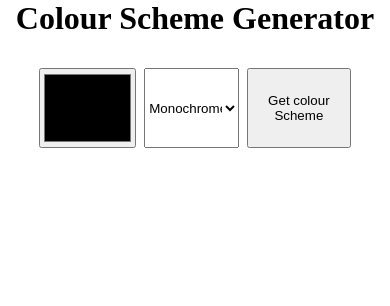
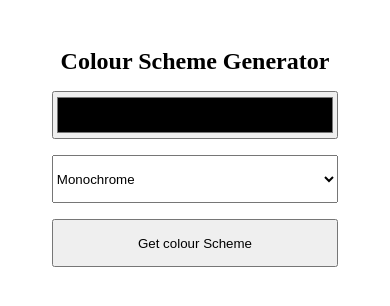
Before and after one commit to Declan-Gallagher23/Colour-Scheme-Generator, a website built with Vite: page index.html in a window 390 px wide. Built offline with nearby package versions, Linux system fonts and the light colour scheme.

Commit message:
Update index.css

```diff
--- a/index.css
+++ b/index.css
@@ -48,16 +48,21 @@ h1 {
 }
 
 @media (max-width: 480px) {
+    header {
+        padding: 2rem 1rem;
+    }
+
     #head-container {
-        height: 100px;
+        flex-direction: column;
+        gap: 1rem;
+        height: auto;
     }
-    #colour-picker {
-        height: 80px;
+
+    #head-container * {
+        height: 3rem;
     }
-    #scheme-mode {
-        height: 80px;
-    }
-    #get-colour-btn {
-        height: 80px;
+
+    h1 {
+        font-size: 1.5rem;
     }
 }
```
